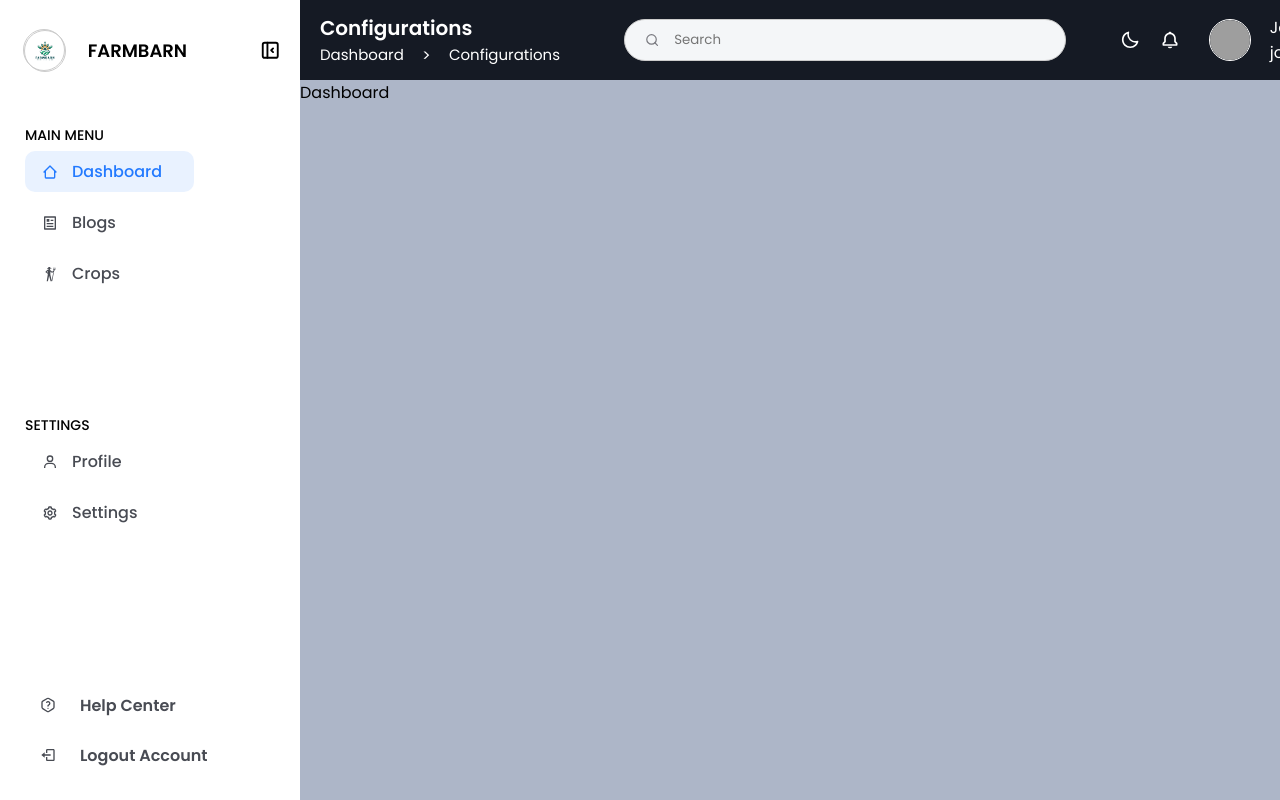
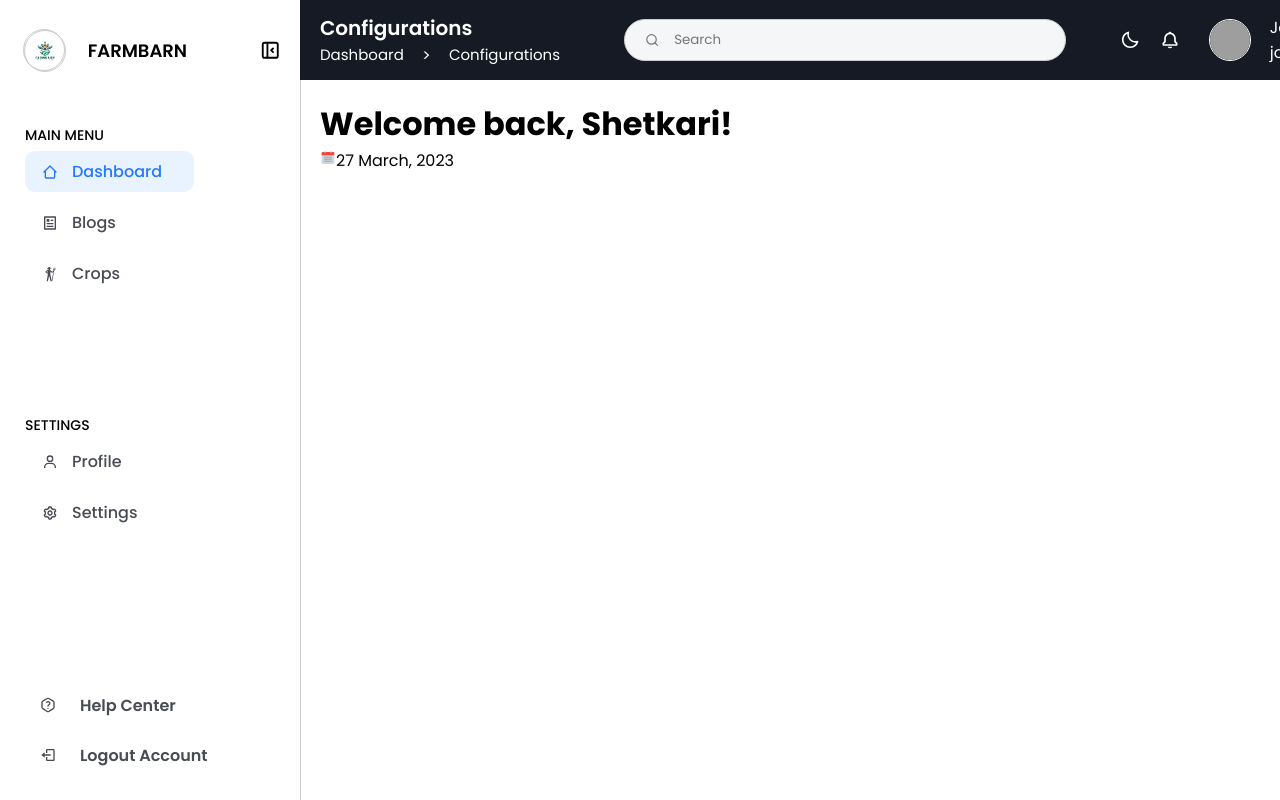
Before and after one commit to prasadsawant7/mini_project_2a, a React (Vite) app: page / in a window 1280 px wide. Built offline with nearby package versions, Linux system fonts and the light colour scheme; grey boxes are pictures that could not be loaded.

Commit message:
Added Content in Dashboard

```diff
--- a/src/client/components/MainMenu/Dashboard/Dashboard.css
+++ b/src/client/components/MainMenu/Dashboard/Dashboard.css
@@ -0,0 +1,5 @@
+.date {
+  display: flex;
+  justify-content: flex-start;
+  align-items: center;
+}
--- a/src/client/components/MainMenu/Dashboard/Dashboard.jsx
+++ b/src/client/components/MainMenu/Dashboard/Dashboard.jsx
@@ -1,5 +1,34 @@
 import "./Dashboard.css";
+import { FcCalendar } from "react-icons/fc";
 
 export default function Dashboard() {
-  return <div className="dashboard">Dashboard</div>;
+  const monthNames = [
+    "January",
+    "February",
+    "March",
+    "April",
+    "May",
+    "June",
+    "July",
+    "August",
+    "September",
+    "October",
+    "November",
+    "December",
+  ];
+  const todayDate = new Date();
+  let date = todayDate.getDate();
+  let month = monthNames[todayDate.getMonth()];
+  let year = todayDate.getFullYear();
+  return (
+    <div className="dashboard">
+      <h1>Welcome back, Shetkari!</h1>
+      <div className="date">
+        <div className="date-icon">
+          <FcCalendar />
+        </div>
+        <div className="date-text">{`${date} ${month}, ${year}`}</div>
+      </div>
+    </div>
+  );
 }
--- a/src/client/index.css
+++ b/src/client/index.css
@@ -19,7 +19,6 @@ body {
   height: 100vh;
   display: grid;
   grid-template-columns: 300px 1250px;
-  background-color: red;
   grid-template-areas: "sidebar main-content";
   overflow-x: hidden;
 }
@@ -33,7 +32,6 @@ body {
 
 .main-content {
   grid-area: main-content;
-  background-color: #adb6c8;
   width: 100%;
   height: 100%;
   display: grid;
@@ -44,4 +42,5 @@ body {
 .content {
   width: 100%;
   height: 100%;
+  padding: 20px;
 }
--- a/tailwind.config.cjs
+++ b/tailwind.config.cjs
@@ -4,6 +4,7 @@ module.exports = {
     "./index.html",
     "./src/client/**/*.{js,ts,jsx,tsx}",
     "./src/client/components/**/*.{js,ts,jsx,tsx}",
+    "./src/client/components/MainMenu/Dashboard/**/*.{js,ts,jsx,tsx}",
   ],
   theme: {
     extend: {},
```
